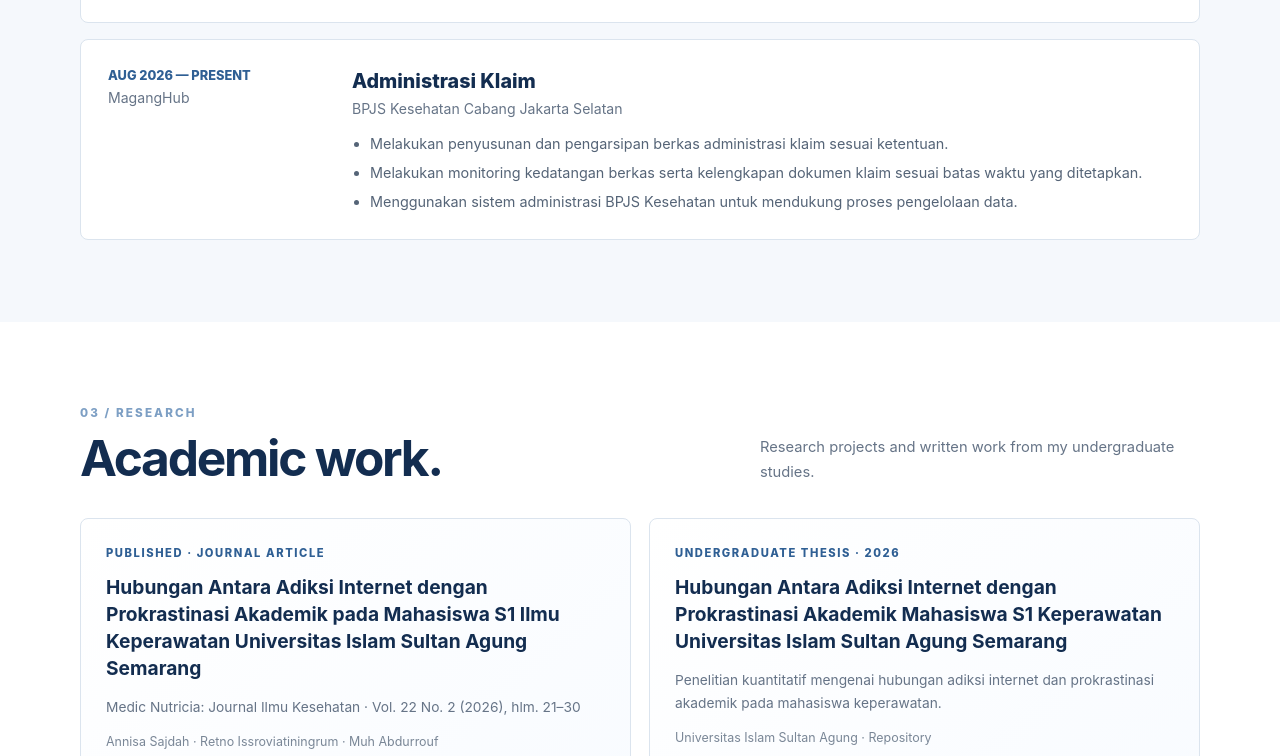
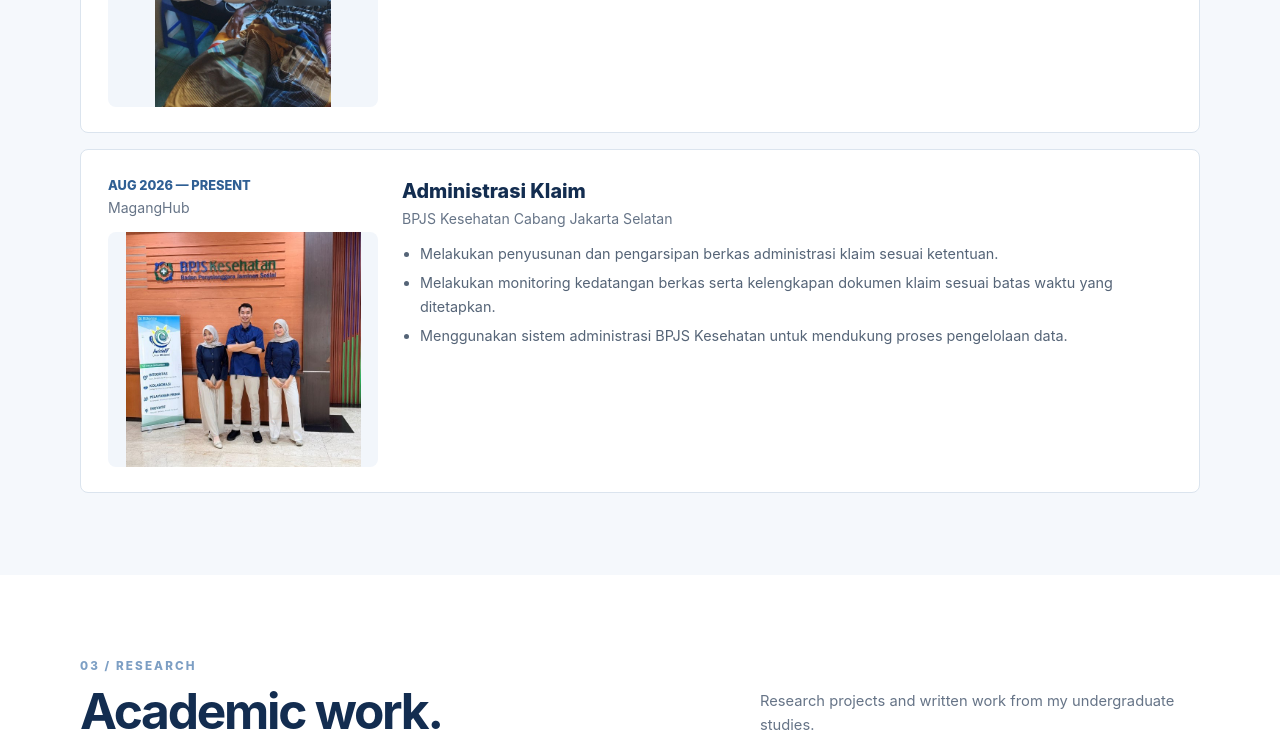
Before and after one commit to annisajdah11/Portofolio, a plain HTML site: page index.html in a window 1280 px wide. Shown: the part 2070-2826 px from the top of the page. Drawn offline with Linux system fonts and the light colour scheme.

Commit message:
Add files via upload

```diff
--- a/index.html
+++ b/index.html
@@ -9,14 +9,14 @@
 *{box-sizing:border-box}html{scroll-behavior:smooth}body{margin:0;background:var(--mist);color:var(--ink);font-family:Inter,Segoe UI,Arial,sans-serif;line-height:1.65}a{color:inherit;text-decoration:none}img{display:block;max-width:100%}.container{width:min(1120px,92%);margin:auto}.topbar{position:sticky;top:0;z-index:20;background:rgba(255,255,255,.9);backdrop-filter:blur(14px);border-bottom:1px solid rgba(19,45,80,.1)}.nav{height:70px;display:flex;align-items:center;justify-content:space-between}.brand{font-weight:800;letter-spacing:.12em;color:var(--navy);font-size:.95rem}.navlinks{display:flex;gap:24px;align-items:center;font-size:.78rem;font-weight:700;letter-spacing:.06em;color:#42546b}.navlinks a:hover{color:var(--blue)}.menu{display:none;border:0;background:none;font-size:1.3rem;color:var(--navy)}
 .hero{padding:68px 0 50px;position:relative;overflow:hidden}.hero:before{content:"";position:absolute;right:-130px;top:-110px;width:480px;height:480px;border-radius:50%;background:radial-gradient(circle,var(--ice),transparent 68%);z-index:0}.hero-grid{display:grid;grid-template-columns:1.15fr .85fr;gap:52px;align-items:center;position:relative}.eyebrow{color:var(--blue);font-weight:800;letter-spacing:.18em;text-transform:uppercase;font-size:.73rem}.hero h1{font-size:clamp(3.4rem,8vw,6.6rem);line-height:.94;letter-spacing:-.07em;color:var(--navy);margin:18px 0}.hero h1 span{color:var(--dust)}.hero p{max-width:570px;color:#536377;font-size:1.06rem}.hero-buttons{display:flex;gap:12px;flex-wrap:wrap;margin-top:28px}.btn{padding:12px 20px;border-radius:5px;font-weight:750;font-size:.86rem;display:inline-flex;align-items:center;gap:9px;transition:.2s}.btn.primary{background:var(--navy);color:white}.btn.primary:hover{transform:translateY(-2px);background:var(--blue)}.btn.secondary{border:1px solid #bdcddd;color:var(--navy);background:white}.hero-photo{position:relative;max-width:420px;margin-left:auto}.hero-photo img{height:480px;width:100%;object-fit:cover;object-position:center;border-radius:8px;box-shadow:0 25px 60px #153b6324}.photo-note{position:absolute;left:-26px;bottom:24px;background:white;border:1px solid var(--line);padding:14px 17px;border-radius:6px;box-shadow:0 10px 30px #17355415;font-size:.78rem}.photo-note strong{display:block;color:var(--navy);font-size:1rem}
 section{padding:82px 0}.section-head{display:flex;justify-content:space-between;align-items:end;gap:24px;margin-bottom:34px}.section-num{font-size:.73rem;color:var(--dust);letter-spacing:.18em;font-weight:800}.section-head h2{font-size:clamp(2rem,4vw,3.1rem);color:var(--navy);letter-spacing:-.045em;line-height:1.05;margin:9px 0 0}.section-head p{max-width:440px;color:var(--muted);font-size:.92rem;margin:0}.about{background:white}.about-grid{display:grid;grid-template-columns:.72fr 1.28fr;gap:55px}.about-stats{display:grid;grid-template-columns:1fr 1fr;gap:12px}.stat{padding:22px;background:var(--ice);border-radius:7px}.stat strong{display:block;font-size:1.5rem;color:var(--navy)}.stat span{font-size:.75rem;color:var(--muted)}.about-copy p{margin-top:0;color:#536377}.about-copy .note{border-left:3px solid var(--dust);padding-left:17px;color:var(--navy);font-weight:600}
-.experience{background:var(--mist)}.experience-list{display:grid;gap:16px}.exp-card{background:white;border:1px solid var(--line);border-radius:8px;padding:25px 27px;display:grid;grid-template-columns:220px 1fr;gap:24px}.exp-date{font-size:.8rem;color:var(--blue);font-weight:800}.exp-role{font-size:1.23rem;color:var(--navy);font-weight:800}.exp-company{color:var(--muted);font-size:.88rem}.exp-card ul{margin:12px 0 0;padding-left:18px;color:#556477;font-size:.9rem}.exp-card li+li{margin-top:5px}.exp-image{width:100%;height:180px;object-fit:contain;object-position:center;background:#f2f6fb;border-radius:8px;margin-top:13px}
+.experience{background:var(--mist)}.experience-list{display:grid;gap:16px}.exp-card{background:white;border:1px solid var(--line);border-radius:8px;padding:25px 27px;display:grid;grid-template-columns:270px 1fr;gap:24px}.exp-date{font-size:.8rem;color:var(--blue);font-weight:800}.exp-role{font-size:1.23rem;color:var(--navy);font-weight:800}.exp-company{color:var(--muted);font-size:.88rem}.exp-card ul{margin:12px 0 0;padding-left:18px;color:#556477;font-size:.9rem}.exp-card li+li{margin-top:5px}.exp-image{width:100%;height:235px;object-fit:contain;object-position:center;background:#f2f6fb;border-radius:8px;margin-top:13px;display:block}
 .research{background:white}.research-grid{display:grid;grid-template-columns:1fr 1fr;gap:18px}.research-card{border:1px solid var(--line);border-radius:8px;padding:25px;background:linear-gradient(140deg,#fff,#f8fbff)}.research-tag{font-size:.7rem;letter-spacing:.14em;text-transform:uppercase;color:var(--blue);font-weight:800}.research-card h3{font-size:1.2rem;line-height:1.4;color:var(--navy);margin:12px 0}.research-card p{font-size:.86rem;color:var(--muted)}.research-link{display:inline-block;margin-top:8px;font-weight:800;font-size:.84rem;color:var(--blue);border-bottom:1px solid var(--dust);padding-bottom:3px}.research-card .details{font-size:.78rem;color:#7a8797}
 .projects{background:var(--ice)}.project-grid{display:grid;grid-template-columns:repeat(2,1fr);gap:16px}.project-card{background:white;border-radius:8px;border:1px solid #d8e4f0;overflow:hidden}.project-card h3{color:var(--navy);font-size:1rem;margin:0}.project-content{padding:18px 20px}.project-card p{font-size:.82rem;color:var(--muted);margin:8px 0 0}.project-card .project-type{color:var(--blue);font-size:.7rem;font-weight:800;letter-spacing:.12em;text-transform:uppercase}.project-card img{height:205px;width:100%;object-fit:contain;object-position:center;background:#f8fafc;padding:8px}.project-placeholder{height:155px;display:flex;align-items:center;justify-content:center;background:linear-gradient(135deg,#142b4d,#7395bd);color:#e8f0f8;font-size:2.2rem;font-weight:800;letter-spacing:.12em}.project-placeholder span{border:1px solid #dce8f5;padding:10px 22px;border-radius:8px}.role-label{display:inline-block;margin-top:11px;font-size:.73rem;color:var(--navy);background:var(--ice);padding:4px 9px;border-radius:99px}
 .org{background:white}.org-grid{display:grid;grid-template-columns:1fr 1fr;gap:20px}.org-card{border:1px solid var(--line);border-radius:8px;padding:20px;display:grid;grid-template-columns:110px 1fr;gap:18px;align-items:start}.org-card img{height:105px;width:110px;object-fit:cover;border-radius:5px}.org-card h3{color:var(--navy);font-size:1rem;margin:0}.org-card p{font-size:.82rem;color:var(--muted);margin:5px 0}.org-card .role{font-size:.73rem;color:var(--blue);font-weight:800}
 .certificates{background:var(--mist)}.cert-grid{display:grid;grid-template-columns:repeat(4,1fr);gap:14px}.cert{background:white;border:1px solid var(--line);border-radius:7px;overflow:hidden;cursor:pointer;transition:.2s}.cert:hover{transform:translateY(-3px);box-shadow:0 12px 26px #142d5012}.cert img{width:100%;height:165px;object-fit:contain;object-position:center;background:#f8fafc;padding:6px}.cert p{font-size:.76rem;font-weight:700;color:var(--navy);padding:10px 12px;margin:0}.small-disclaimer{color:var(--muted);font-size:.75rem;margin-top:15px}
 .gallery{background:white}.gallery-grid{display:grid;grid-template-columns:repeat(4,1fr);gap:12px}.gallery-item{border:0;background:none;padding:0;cursor:pointer;overflow:hidden;border-radius:6px;position:relative}.gallery-item img{width:100%;height:190px;object-fit:cover;transition:transform .35s}.gallery-item:hover img{transform:scale(1.04)}.gallery-item.wide{grid-column:span 2}.gallery-item.wide img{height:220px}.gallery-caption{font-size:.75rem;color:var(--muted);padding:8px 2px}
 .contact{background:var(--navy);color:white;padding:74px 0}.contact h2{font-size:clamp(2.4rem,6vw,4.5rem);letter-spacing:-.06em;line-height:1;margin:12px 0 18px}.contact p{color:#c4d5e9;max-width:500px}.contact-links{display:flex;gap:12px;flex-wrap:wrap;margin-top:26px}.contact .btn.primary{background:white;color:var(--navy)}.contact .btn.secondary{color:white;border-color:#6c8eb4;background:transparent}.footer{padding:22px 0;background:#0d203a;color:#a8bdd3;font-size:.75rem}.footer-row{display:flex;justify-content:space-between;gap:16px;flex-wrap:wrap}.modal{position:fixed;inset:0;display:none;z-index:99;background:rgba(6,17,32,.9);align-items:center;justify-content:center;padding:24px}.modal.open{display:flex}.modal img{max-height:88vh;max-width:94vw;object-fit:contain;border-radius:4px}.modal button{position:absolute;top:18px;right:22px;color:white;background:transparent;border:0;font-size:2rem;cursor:pointer}.reveal{opacity:0;transform:translateY(16px);transition:opacity .55s ease,transform .55s ease}.reveal.visible{opacity:1;transform:none}
-@media(max-width:800px){.navlinks{display:none;position:absolute;top:70px;left:0;right:0;background:white;padding:18px 5%;flex-direction:column;align-items:flex-start;border-bottom:1px solid var(--line)}.navlinks.show{display:flex}.menu{display:block}.hero-grid{grid-template-columns:1fr;gap:28px}.hero-photo{margin:0;max-width:100%}.hero-photo img{height:380px}.photo-note{left:12px}.about-grid{grid-template-columns:1fr;gap:25px}.section-head{align-items:start;flex-direction:column}.exp-card{grid-template-columns:1fr;gap:10px}.exp-date{order:0}.research-grid,.project-grid,.org-grid{grid-template-columns:1fr}.cert-grid{grid-template-columns:repeat(2,1fr)}.gallery-grid{grid-template-columns:repeat(2,1fr)}.gallery-item img,.gallery-item.wide img{height:150px}.gallery-item.wide{grid-column:span 1}.org-card{grid-template-columns:90px 1fr}.org-card img{width:90px;height:90px}}
+@media(max-width:800px){.navlinks{display:none;position:absolute;top:70px;left:0;right:0;background:white;padding:18px 5%;flex-direction:column;align-items:flex-start;border-bottom:1px solid var(--line)}.navlinks.show{display:flex}.menu{display:block}.hero-grid{grid-template-columns:1fr;gap:28px}.hero-photo{margin:0;max-width:100%}.hero-photo img{height:380px}.photo-note{left:12px}.about-grid{grid-template-columns:1fr;gap:25px}.section-head{align-items:start;flex-direction:column}.exp-card{grid-template-columns:1fr;gap:10px}.exp-image{height:250px;max-width:360px;object-fit:contain}.exp-date{order:0}.research-grid,.project-grid,.org-grid{grid-template-columns:1fr}.cert-grid{grid-template-columns:repeat(2,1fr)}.gallery-grid{grid-template-columns:repeat(2,1fr)}.gallery-item img,.gallery-item.wide img{height:150px}.gallery-item.wide{grid-column:span 1}.org-card{grid-template-columns:90px 1fr}.org-card img{width:90px;height:90px}}
 @media(prefers-reduced-motion:reduce){html{scroll-behavior:auto}.reveal{opacity:1;transform:none;transition:none}}
 </style></head><body>
 <header class="topbar"><div class="container nav"><a class="brand" href="#home">ANNISA SAJDAH<span style="color:var(--dust)">.</span></a><button class="menu" id="menuBtn" aria-label="Open navigation">☰</button><nav class="navlinks" id="navlinks"><a href="#about">ABOUT</a><a href="#experience">EXPERIENCE</a><a href="#research">RESEARCH</a><a href="#projects">PROJECTS</a><a href="#organization">ORGANIZATION</a><a href="#gallery">GALLERY</a><a href="#contact">CONTACT</a></nav></div></header>
@@ -26,7 +26,7 @@ section{padding:82px 0}.section-head{display:flex;justify-content:space-between;
 <section class="experience" id="experience"><div class="container"><div class="section-head reveal"><div><div class="section-num">02 / EXPERIENCE</div><h2>My journey so far.</h2></div><p>Experiences in service, healthcare, and administration.</p></div><div class="experience-list">
 <article class="exp-card reveal"><div><div class="exp-date">25 MAR — 09 AUG 2026</div><div class="exp-company">PT Eigerindo MPI</div><img class="exp-image" src="assets/eiger.jpg" alt="Retail work photo"></div><div><div class="exp-role">Retail Assistant</div><div class="exp-company">Eiger Wonosari</div><ul><li>Melayani pelanggan dan membantu memberikan rekomendasi produk.</li><li>Menangani pertanyaan dan keluhan pelanggan.</li><li>Membantu kegiatan operasional toko, penataan produk, dan pengecekan stok.</li><li>Menjalankan pekerjaan sesuai prosedur dan bekerja sama dengan tim.</li></ul></div></article>
 <article class="exp-card reveal"><div><div class="exp-date">15 MAY — 15 AUG 2026</div><div class="exp-company">Klinik Pratama Multazam</div><img class="exp-image" src="assets/multazam-privacy.jpg" alt="Homecare photo with privacy protection"></div><div><div class="exp-role">Perawat Homecare · Freelance</div><div class="exp-company">Homecare service</div><ul><li>Melakukan kunjungan homecare kepada pasien pasca rawat inap.</li><li>Memantau kondisi pasien dan melakukan pemeriksaan tanda-tanda vital.</li><li>Berkomunikasi dengan pasien dan keluarga mengenai jadwal kunjungan.</li><li>Membuat laporan hasil kunjungan.</li></ul></div></article>
-<article class="exp-card reveal"><div><div class="exp-date">AUG 2026 — PRESENT</div><div class="exp-company">MagangHub</div></div><div><div class="exp-role">Administrasi Klaim</div><div class="exp-company">BPJS Kesehatan Cabang Jakarta Selatan</div><ul><li>Melakukan penyusunan dan pengarsipan berkas administrasi klaim sesuai ketentuan.</li><li>Melakukan monitoring kedatangan berkas serta kelengkapan dokumen klaim sesuai batas waktu yang ditetapkan.</li><li>Menggunakan sistem administrasi BPJS Kesehatan untuk mendukung proses pengelolaan data.</li></ul></div></article></div></div></section>
+<article class="exp-card reveal"><div><div class="exp-date">AUG 2026 — PRESENT</div><div class="exp-company">MagangHub</div><img class="exp-image" src="assets/bpjs-interns.jpg" alt="Foto bersama peserta magang BPJS Kesehatan"></div><div><div class="exp-role">Administrasi Klaim</div><div class="exp-company">BPJS Kesehatan Cabang Jakarta Selatan</div><ul><li>Melakukan penyusunan dan pengarsipan berkas administrasi klaim sesuai ketentuan.</li><li>Melakukan monitoring kedatangan berkas serta kelengkapan dokumen klaim sesuai batas waktu yang ditetapkan.</li><li>Menggunakan sistem administrasi BPJS Kesehatan untuk mendukung proses pengelolaan data.</li></ul></div></article></div></div></section>
 <section class="research" id="research"><div class="container"><div class="section-head reveal"><div><div class="section-num">03 / RESEARCH</div><h2>Academic work.</h2></div><p>Research projects and written work from my undergraduate studies.</p></div><div class="research-grid"><article class="research-card reveal"><div class="research-tag">Published · Journal Article</div><h3>Hubungan Antara Adiksi Internet dengan Prokrastinasi Akademik pada Mahasiswa S1 Ilmu Keperawatan Universitas Islam Sultan Agung Semarang</h3><p>Medic Nutricia: Journal Ilmu Kesehatan · Vol. 22 No. 2 (2026), hlm. 21–30</p><p class="details">Annisa Sajdah · Retno Issroviatiningrum · Muh Abdurrouf</p><a class="research-link" href="https://cibangsa.com/index.php/medicnutriciajournal/article/view/7510" target="_blank" rel="noopener">Read article ↗</a></article><article class="research-card reveal"><div class="research-tag">Undergraduate Thesis · 2026</div><h3>Hubungan Antara Adiksi Internet dengan Prokrastinasi Akademik Mahasiswa S1 Keperawatan Universitas Islam Sultan Agung Semarang</h3><p>Penelitian kuantitatif mengenai hubungan adiksi internet dan prokrastinasi akademik pada mahasiswa keperawatan.</p><p class="details">Universitas Islam Sultan Agung · Repository</p><a class="research-link" href="https://repository.unissula.ac.id/46435/" target="_blank" rel="noopener">View thesis ↗</a></article></div></div></section>
 <section class="projects" id="projects"><div class="container"><div class="section-head reveal"><div><div class="section-num">04 / PROJECTS</div><h2>Selected projects.</h2></div><p>Empat proposal Program Kreativitas Mahasiswa yang saya ikuti.</p></div><div class="project-grid">
 <article class="project-card reveal"><img src="assets/pkm-smartcard.jpg" alt="Sertifikat PKM Kedondong Pagar proposal 1"><div class="project-content"><div class="project-type">PKM · Research & Innovation</div><h3>Pemanfaatan Air Batang Pohon Kedondong Pagar (Lannea nigritana) sebagai Alternatif Tetes Mata dalam Mengatasi Iritasi Mata</h3><span class="role-label">Anggota</span></div></article>
@@ -49,11 +49,11 @@ section{padding:82px 0}.section-head{display:flex;justify-content:space-between;
 </div><p class="small-disclaimer">Sebelum website dipublikasikan, sebaiknya nomor identitas mahasiswa pada sertifikat disamarkan.</p></div></section>
 <section class="gallery" id="gallery"><div class="container"><div class="section-head reveal"><div><div class="section-num">07 / GALLERY</div><h2>Fragments of my journey.</h2></div><p>A small archive of campus, work, and everyday moments.</p></div><div class="gallery-grid">
 <button class="gallery-item wide" data-img="assets/graduation-outdoor.jpg" aria-label="Open graduation outdoor photo"><img src="assets/graduation-outdoor.jpg" alt="Graduation outdoors"><div class="gallery-caption">Graduation day</div></button>
-<button class="gallery-item" data-img="assets/eiger-photo-extra.jpg" aria-label="Open store photo"><img src="assets/eiger-photo-extra.jpg" alt="Retail store photo"><div class="gallery-caption">Retail experience</div></button>
+
 <button class="gallery-item" data-img="assets/hmj-group.jpg" aria-label="Open organization photo"><img src="assets/hmj-group.jpg" alt="Organization group"><div class="gallery-caption">Organization</div></button>
 <button class="gallery-item" data-img="assets/hmj-activity.jpg" aria-label="Open activity photo"><img src="assets/hmj-activity.jpg" alt="Photo with fellow BPJS interns"><div class="gallery-caption">BPJS Internship Team</div></button>
 <button class="gallery-item" data-img="assets/workshop-chair.jpg" aria-label="Open workshop photo"><img src="assets/workshop-chair.jpg" alt="Workshop speaking"><div class="gallery-caption">Workshop committee</div></button>
-<button class="gallery-item" data-img="assets/graduation-cumlaude.jpg" aria-label="Open graduation portrait"><img src="assets/graduation-cumlaude.jpg" alt="Graduation portrait"><div class="gallery-caption">A milestone</div></button>
+
 <button class="gallery-item" data-img="assets/outing.jpg" aria-label="Open campus gathering photo"><img src="assets/outing.jpg" alt="BPJS Fun Walk group photo"><div class="gallery-caption">BPJS Fun Walk</div></button>
 </div></div></section>
 <section class="contact" id="contact"><div class="container reveal"><div class="section-num" style="color:#9bb9da">08 / CONTACT</div><h2>Let's connect.</h2><p>Terbuka untuk kesempatan kerja, kolaborasi, dan pengalaman baru.</p><div class="contact-links"><a class="btn primary" href="mailto:EMAIL_KAMU">Email me ↗</a><a class="btn secondary" href="https://wa.me/62NOMOR_KAMU" target="_blank" rel="noopener">WhatsApp ↗</a></div><p style="font-size:.76rem;color:#9bb9da;margin-top:22px">Kontak akan diaktifkan setelah alamat email dan nomor WhatsApp dimasukkan.</p></div></section>
```
Also changed, not shown: bpjs-interns.jpg (added), cert-future-ners.jpg (added), cert-hmj.jpg (added), cert-kajian.jpg (added), cert-nursing-scientific.jpg (added), cert-pekailmiah.jpg (added), cert-workshop.jpg (added), eiger-photo-extra.jpg (added), hmj-activity.jpg (added), hmj-group.jpg (added), outing.jpg (added), pkm-pickme.jpg (added), pkm-steril-kedondong.jpg (added).
